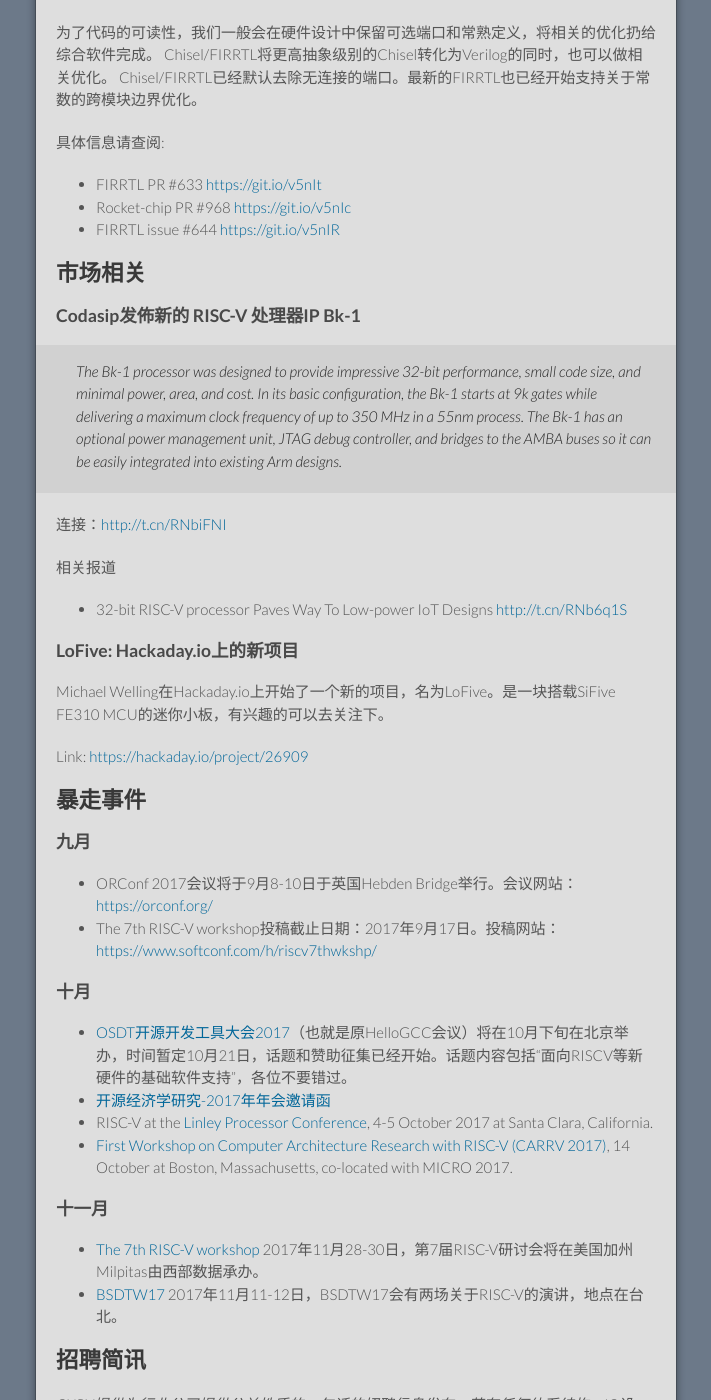
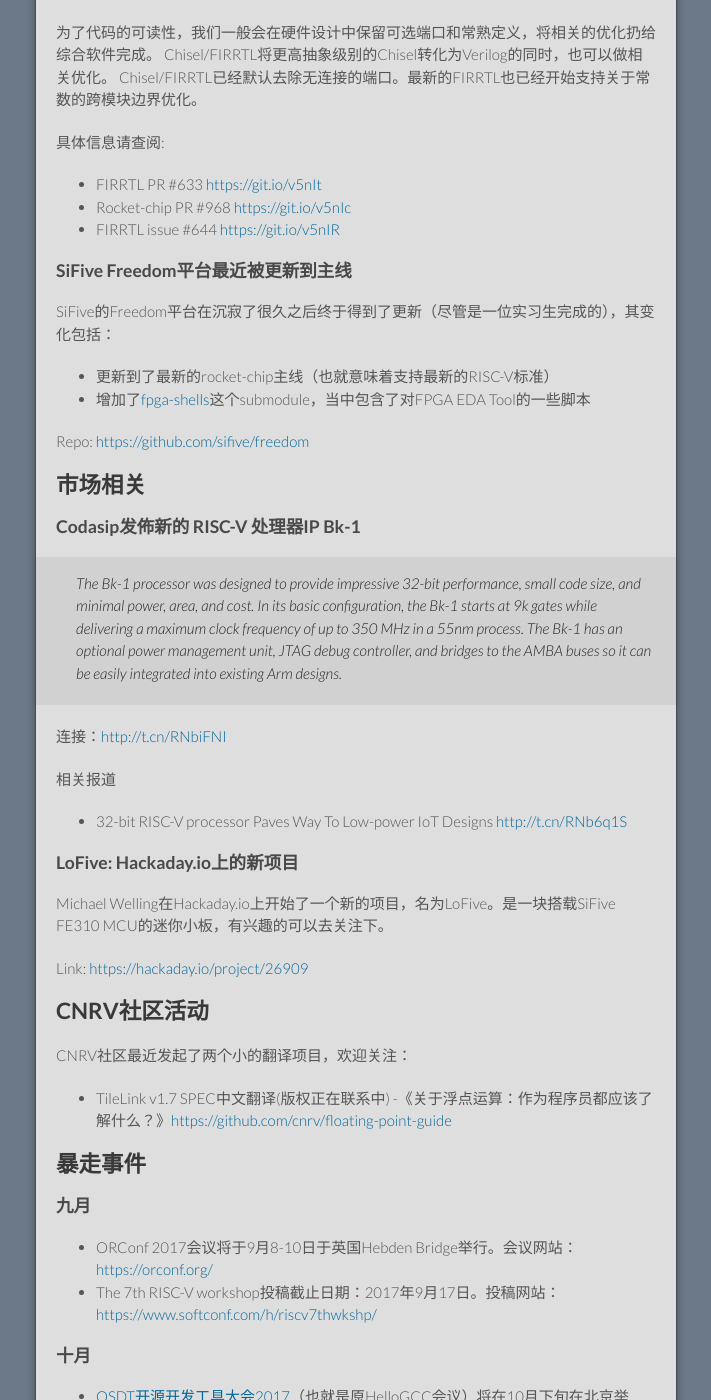
Before and after one commit to cnrv/home, a Jekyll site: the page built from bi-week-rpts/2017-08-31.md, in a window 1280 px wide and 1400 px high, scrolled down 4443 px. Shown: the whole window, without its empty margins (284-995 px from the left). Built offline with Jekyll 4.4.1, drawn with Linux system fonts in a browser that asks for light colours; Markdown is read by kramdown in place of the engine named in the settings; our own code applies the rules of GitHub Pages for plain Markdown files.

Commit message:
add translation projects.
Signed-off-by: Alex Guo <xfguo@credosemi.com.cn>

```diff
--- a/bi-week-rpts/2017-08-31.md
+++ b/bi-week-rpts/2017-08-31.md
@@ -165,6 +165,15 @@
 - Rocket-chip PR \#968 [https://git.io/v5nIc](https://github.com/freechipsproject/rocket-chip/pull/968)
 - FIRRTL issue \#644 [https://git.io/v5nIR](https://github.com/freechipsproject/firrtl/issues/644)
 
+### SiFive Freedom平台最近被更新到主线
+
+SiFive的Freedom平台在沉寂了很久之后终于得到了更新（尽管是一位实习生完成的），其变化包括：
+
+- 更新到了最新的rocket-chip主线（也就意味着支持最新的RISC-V标准）
+- 增加了[fpga-shells](https://github.com/sifive/fpga-shells)这个submodule，当中包含了对FPGA EDA Tool的一些脚本
+
+Repo: [https://github.com/sifive/freedom](https://github.com/sifive/freedom)
+
 ## 市场相关
 
 ### Codasip发佈新的 RISC-V 处理器IP Bk-1
@@ -182,6 +191,13 @@
 Michael Welling在Hackaday.io上开始了一个新的项目，名为LoFive。是一块搭载SiFive FE310 MCU的迷你小板，有兴趣的可以去关注下。
 
 Link: [https://hackaday.io/project/26909](https://hackaday.io/project/26909)
+
+## CNRV社区活动
+
+CNRV社区最近发起了两个小的翻译项目，欢迎关注：
+
+- TileLink v1.7 SPEC中文翻译(版权正在联系中)
+-《关于浮点运算：作为程序员都应该了解什么？》[https://github.com/cnrv/floating-point-guide](https://github.com/cnrv/floating-point-guide)
 
 ## 暴走事件
 
```
